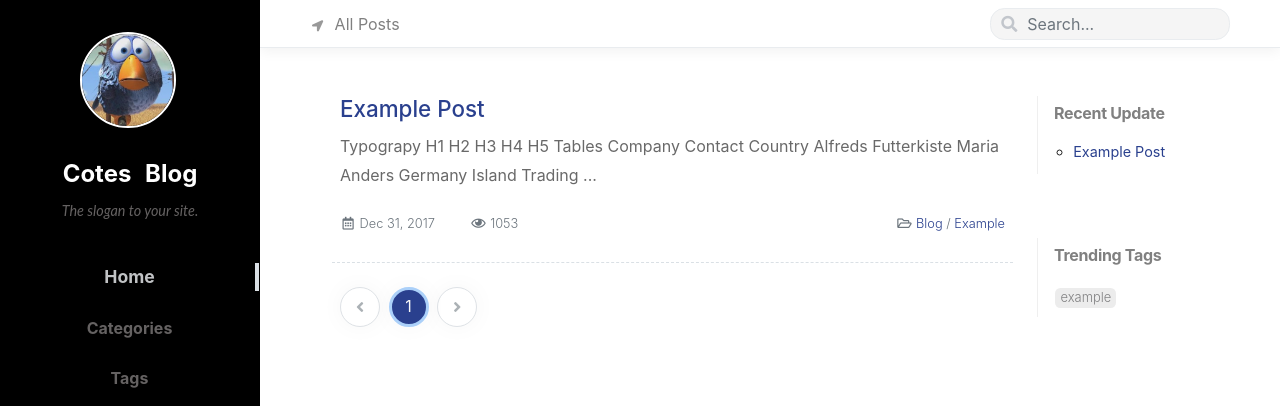
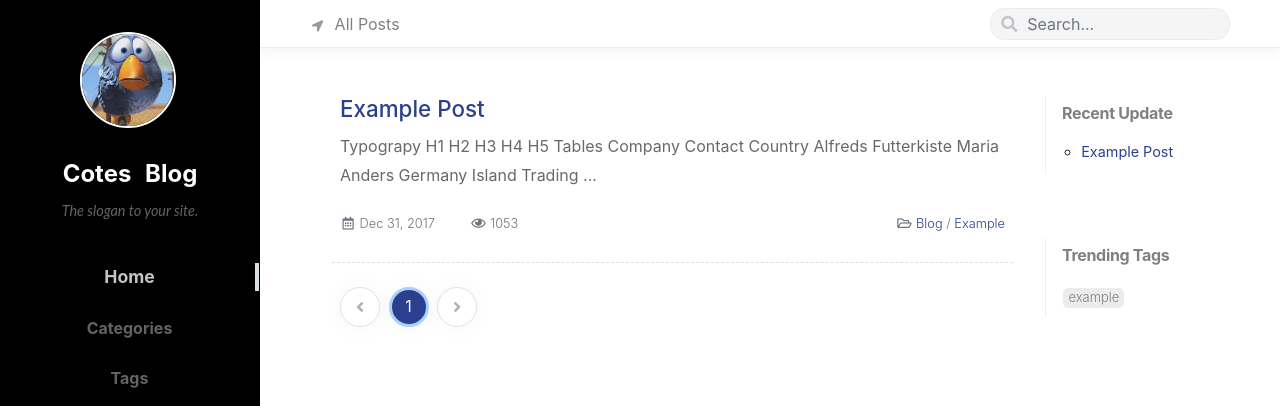
Before and after one commit to tracygu/tracygu.github.io, a Jekyll site: the page built from index.html, in a window 1280 px wide. Shown: the top 406 px of the page. Built offline with Jekyll 4.4.1, drawn with Linux system fonts in a browser that asks for light colours; nearby versions of some CDN libraries; the list of posts is cut into pages by our own code; comment, search, counter and statistics services are not loaded.

Commit message:
Optimized panel position.

```diff
--- a/_layouts/home.html
+++ b/_layouts/home.html
@@ -125,7 +125,7 @@ layout: default
 
 </div> <!-- .col-12.col-sm-10 -->
 
-<div id="panel-wrap" class="col-xl-3 pl-0">
+<div id="panel-wrap" class="col-xl-3 pl-2">
   {% include panel.html %}
 </div>
 
--- a/_layouts/page.html
+++ b/_layouts/page.html
@@ -28,6 +28,6 @@ layout: default
   </div> <!-- end .post -->
 </div><!-- end .col-12 -->
 
-<div id="panel-wrap" class="col-xl-3 pl-0">
+<div id="panel-wrap" class="col-xl-3 pl-2">
   {% include panel.html %}
 </div>
--- a/_layouts/post.html
+++ b/_layouts/post.html
@@ -98,7 +98,7 @@ layout: default
 
 </div> <!-- end col-12.col-sm-8 -->
 
-<div id="post-panel" class="col-xl-3 pl-0">
+<div id="post-panel" class="col-xl-3 pl-2">
   {% include panel.html %}
 
   {% if page.toc %}
```
